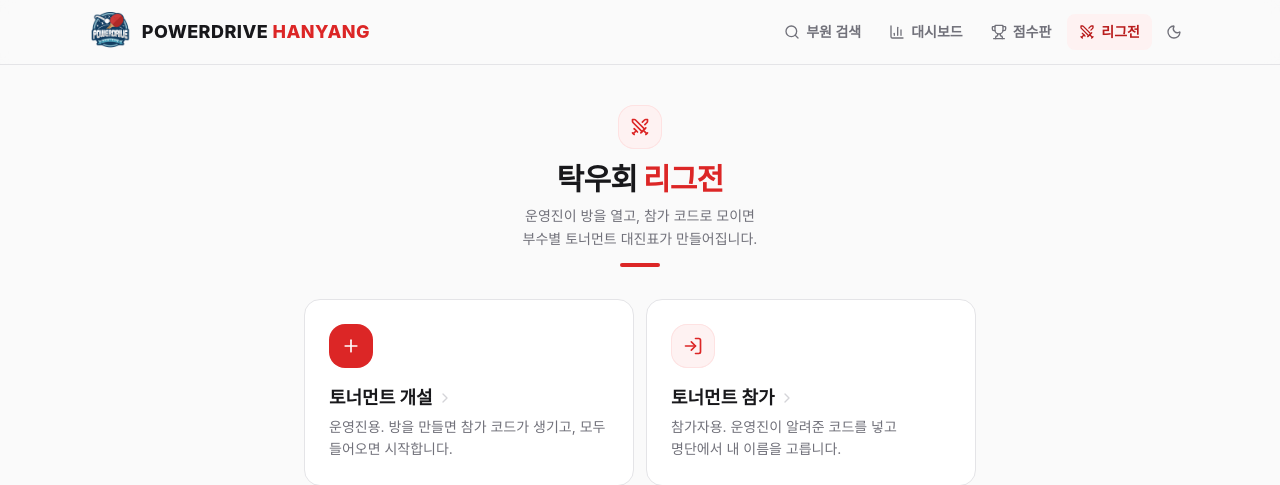
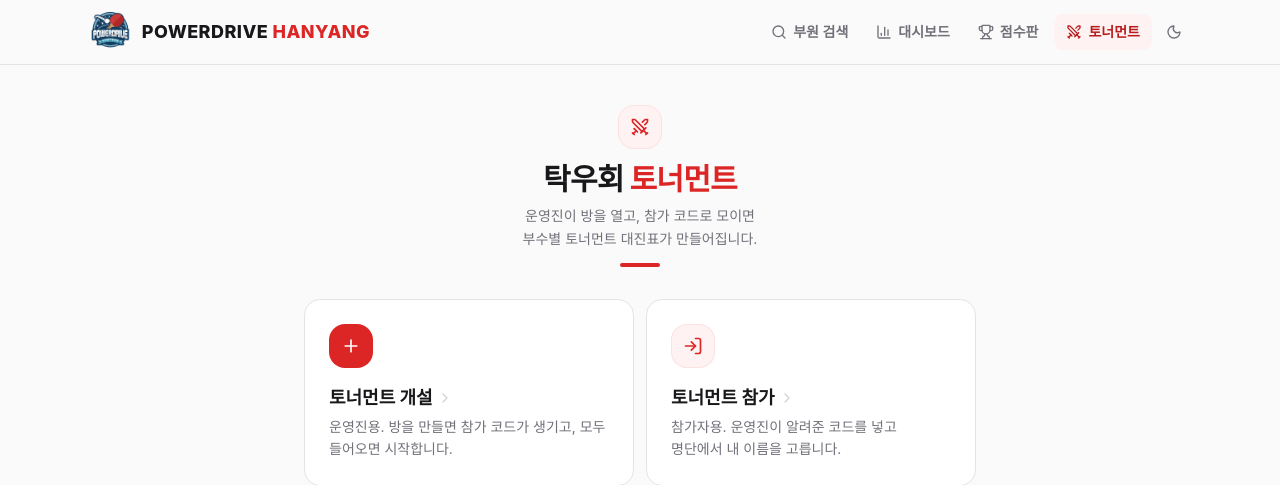
Before and after one commit to alsh02/Hanyang-University-ERICA-PingPong-Rank, a Flask app: page /league in a window 1280 px wide. Shown: the top 485 px of the page. Run offline with Flask 3, Linux system fonts and the light colour scheme; some libraries are stand-ins or nearby versions; some web fonts are replaced.

Commit message:
League: Call the feature "토너먼트" instead of "리그전"
"리그전" reads as the name of one event, so the feature itself is now
"토너먼트": the top menu tab, the home page card, the feature's first
page title and heading, the join and scoreboard wait boxes, the
finished summary, the scoreboard banner and result line, and the
format column written to the match records. "리그전" stays where it is
an event name: the placeholder on the create page and the default name
given to an unnamed event. URLs and code names (/league, league.py)
are unchanged.

The README section is renamed and brought up to date with the draft
stage, the join QR, admin-code login and the player's my-info card.

Co-Authored-By: Claude Opus 5.5 <noreply@anthropic.com>

```diff
--- a/league.py
+++ b/league.py
@@ -1430,7 +1430,7 @@ def _confirm_and_record(state, match, winner, games):
         wins = [sum(1 for x, y in parsed if x > y), sum(1 for x, y in parsed if y > x)]
         target, best_of = state["format"]["target"], match["best_of"]
         row = [kst_now()[:16], a, b, str(wins[0]), str(wins[1]), winner,
-               f"{target}점 {best_of}판 {best_of // 2 + 1}선 · 리그전 {state['name']}",
+               f"{target}점 {best_of}판 {best_of // 2 + 1}선 · 토너먼트 {state['name']}",
                ", ".join(f"{x}:{y}" for x, y in parsed)]
         try:
             _deps["record_match"](row)
--- a/templates/base.html
+++ b/templates/base.html
@@ -95,11 +95,11 @@
 
             <div class="flex items-center gap-1">
                 <!-- Navigation Tabs (메인 화면은 본문 카드가 같은 역할을 하므로 생략) -->
-                {% set nav_items = [('search', 'search', '부원 검색'), ('stats', 'bar-chart-3', '대시보드'), ('scoreboard', 'trophy', '점수판'), ('league.league_home', 'swords', '리그전')] %}
+                {% set nav_items = [('search', 'search', '부원 검색'), ('stats', 'bar-chart-3', '대시보드'), ('scoreboard', 'trophy', '점수판'), ('league.league_home', 'swords', '토너먼트')] %}
                 {% if request.endpoint != 'index' %}
                 <nav class="flex items-center gap-0.5 sm:gap-1">
                     {% for endpoint, icon, label in nav_items %}
-                    {# 리그전은 하위 화면(개설·참가·방)에서도 탭이 켜져 있어야 한다 #}
+                    {# 토너먼트는 하위 화면(개설·참가·방)에서도 탭이 켜져 있어야 한다 #}
                     {% set is_active = request.endpoint == endpoint or (endpoint == 'league.league_home' and (request.endpoint or '').startswith('league.')) %}
                     <a href="{{ url_for(endpoint) }}" {% if is_active %}aria-current="page"{% endif %}
                        class="flex h-9 items-center justify-center gap-1.5 whitespace-nowrap rounded-lg px-1.5 text-sm font-semibold transition-colors sm:px-3 {{ 'bg-red-50 text-red-700 dark:bg-red-500/15 dark:text-red-300' if is_active else 'text-zinc-500 hover:bg-zinc-200/70 hover:text-zinc-900 dark:text-zinc-400 dark:hover:bg-zinc-800 dark:hover:text-zinc-100' }}">
--- a/templates/home.html
+++ b/templates/home.html
@@ -40,7 +40,7 @@
     ('search', 'search', '부원 검색', '이름은 초성으로, 부수' ~ ('·라켓은' if has_rackets else '는') ~ ' 버튼으로 바로 찾습니다.'),
     ('stats', 'bar-chart-3', '통계 대시보드', ('부수별 인원 분포와 라켓 전형 구성을' if has_rackets else '부수별 인원 분포를') ~ ' 한눈에 봅니다.'),
     ('scoreboard', 'trophy', '경기 점수판', '11점·21점 경기 점수를 매기고 상대 전적을 쌓습니다.'),
-    ('league.league_home', 'swords', '리그전', '참가 코드로 모여 부수별 토너먼트 대진표를 진행합니다.'),
+    ('league.league_home', 'swords', '토너먼트', '참가 코드로 모여 부수별 대진표를 진행합니다.'),
 ] %}
 <div class="mx-auto mt-8 grid max-w-4xl gap-3 sm:mt-10 sm:grid-cols-2 lg:grid-cols-4">
     {% for endpoint, icon, title, description in menus %}
--- a/templates/league/home.html
+++ b/templates/league/home.html
@@ -1,6 +1,6 @@
 {% extends 'base.html' %}
 
-{% block title %}리그전 · POWERDRIVE HANYANG{% endblock %}
+{% block title %}토너먼트 · POWERDRIVE HANYANG{% endblock %}
 
 {% block content %}
 <!-- Page Title (다른 페이지와 같은 구성) -->
@@ -9,7 +9,7 @@
         <i data-lucide="swords" class="h-5 w-5"></i>
     </span>
     <h1 class="text-2xl font-extrabold tracking-tight sm:text-3xl">
-        탁우회 <span class="text-red-600 dark:text-red-400">리그전</span>
+        탁우회 <span class="text-red-600 dark:text-red-400">토너먼트</span>
     </h1>
     <p class="mt-2 max-w-md break-keep text-sm leading-relaxed text-zinc-500 [text-wrap:balance] dark:text-zinc-400">운영진이 방을 열고, 참가 코드로 모이면 부수별 토너먼트 대진표가 만들어집니다.</p>
     <span class="mt-3 h-1 w-10 rounded-full bg-red-600 dark:bg-rubber"></span>
--- a/templates/league/join.html
+++ b/templates/league/join.html
@@ -148,7 +148,7 @@
         if (!chosen) return;
         button.disabled = true;
         error.hidden = true;
-        const hideBusy = Busy.show('리그전 참가 중입니다');
+        const hideBusy = Busy.show('토너먼트 참가 중입니다');
         const code = codeInput.value;
         try {
             const response = await fetch(`/api/league/${code}/join`, { method: 'POST', headers: { 'Content-Type': 'application/json' }, body: JSON.stringify({ name: chosen.이름, room: room || '' }) });
--- a/templates/league/room.html
+++ b/templates/league/room.html
@@ -422,7 +422,7 @@
         const done = drafting ? [] : bracketKeys.filter((k) => t.brackets[k].champion);
         $('champions').hidden = !done.length;
         $('champions').innerHTML = done.length ? `<div class="rounded-2xl border border-zinc-200 bg-white p-4 dark:border-zinc-800 dark:bg-zinc-900">
-            <p class="mb-2 text-xs font-semibold text-zinc-500 dark:text-zinc-400">${t.status === 'finished' ? '리그전 종료 · 그룹별 우승' : '우승 확정'}</p>
+            <p class="mb-2 text-xs font-semibold text-zinc-500 dark:text-zinc-400">${t.status === 'finished' ? '토너먼트 종료 · 그룹별 우승' : '우승 확정'}</p>
             <div class="flex flex-wrap gap-x-6 gap-y-1">${done.map((k) => `<span class="flex items-baseline gap-2 text-sm"><span class="text-zinc-500 dark:text-zinc-400">${escapeHtml(groupName(k))}</span><strong class="text-lg font-extrabold text-red-600 dark:text-red-400">${escapeHtml(t.brackets[k].champion)}</strong></span>`).join('')}</div>
         </div>` : '';
 
--- a/templates/scoreboard.html
+++ b/templates/scoreboard.html
@@ -526,7 +526,7 @@
         });
         setup.querySelectorAll('[data-player], [data-clear], #swap-players').forEach((el) => { el.disabled = true; });
         const group = (t.groups.find((g) => g.key === groupKey) || {}).name || groupKey;
-        $('league-banner-text').textContent = `리그전 ${t.name} · ${group} ${bracket.labels[match.round]} · 끝나면 결과가 대진표로 보내집니다`;
+        $('league-banner-text').textContent = `토너먼트 ${t.name} · ${group} ${bracket.labels[match.round]} · 끝나면 결과가 대진표로 보내집니다`;
         $('league-banner-link').href = LEAGUE.backUrl;
         $('league-banner').hidden = false;
         // 왼쪽 위 버튼은 메인이 아니라 대진표로
@@ -536,7 +536,7 @@
         syncSetup();
     }
     if (LEAGUE) {
-        const hideBusy = Busy.show('리그전 경기를 불러오는 중입니다', { delay: 200 });
+        const hideBusy = Busy.show('토너먼트 경기를 불러오는 중입니다', { delay: 200 });
         loadLeagueMatch().catch((e) => showToast(e.message)).finally(hideBusy);
     }
 
@@ -604,7 +604,7 @@
                 const data = await response.json();
                 if (!response.ok) throw new Error(data.error || '저장에 실패했습니다.');
                 if (LEAGUE) {
-                    $('result-message').innerHTML = `${data.confirmed ? '리그전 대진표에 반영했습니다.' : '결과를 보냈습니다. 운영진이 확인하면 대진표에 반영됩니다.'} <a href="${LEAGUE.backUrl}" class="underline">대진표로 돌아가기</a>`;
+                    $('result-message').innerHTML = `${data.confirmed ? '토너먼트 대진표에 반영했습니다.' : '결과를 보냈습니다. 운영진이 확인하면 대진표에 반영됩니다.'} <a href="${LEAGUE.backUrl}" class="underline">대진표로 돌아가기</a>`;
                 } else {
                     headToHead = data.head_to_head;
                     renderHeadToHead();
```
Also changed, not shown: README.md.
